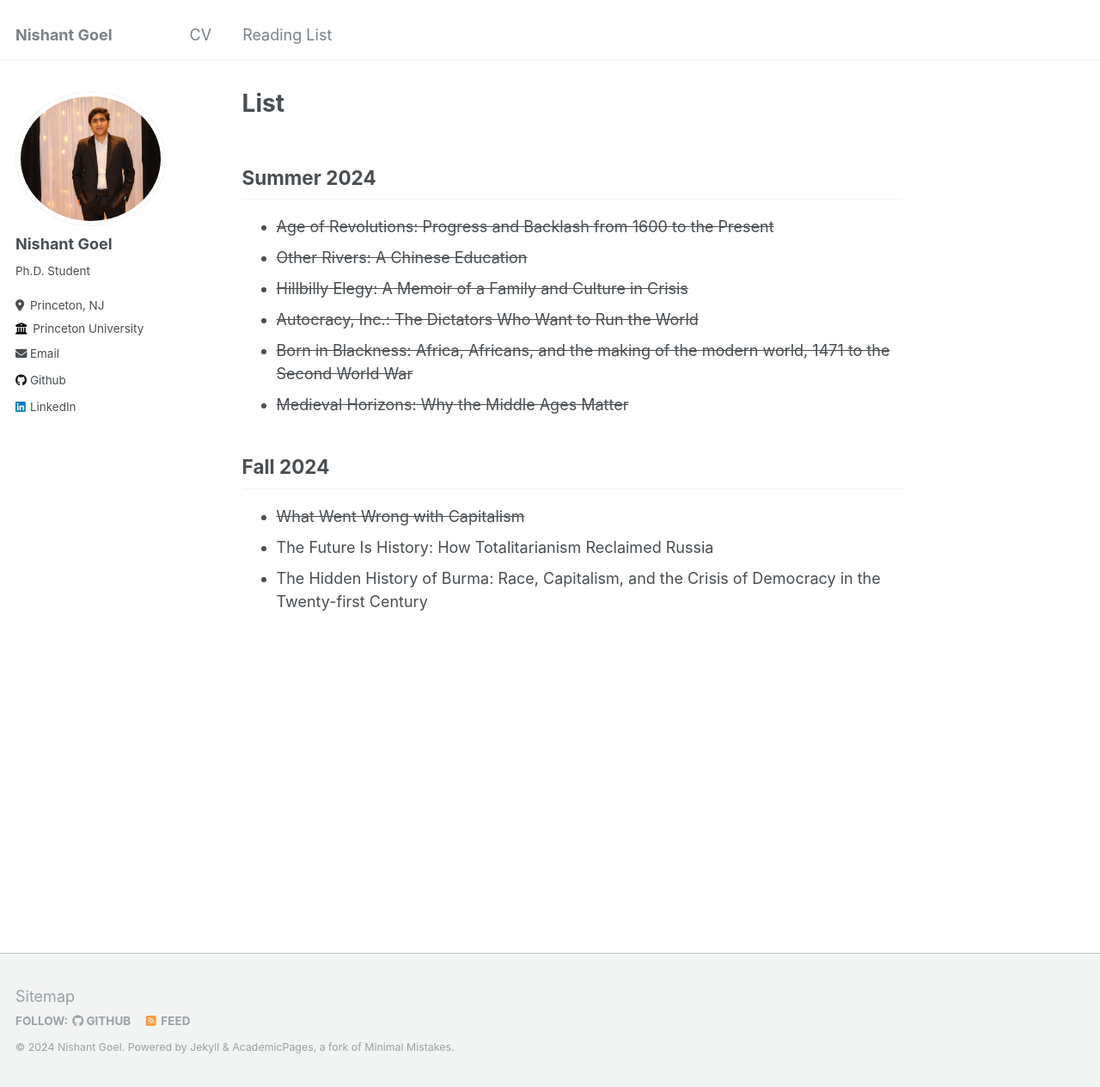
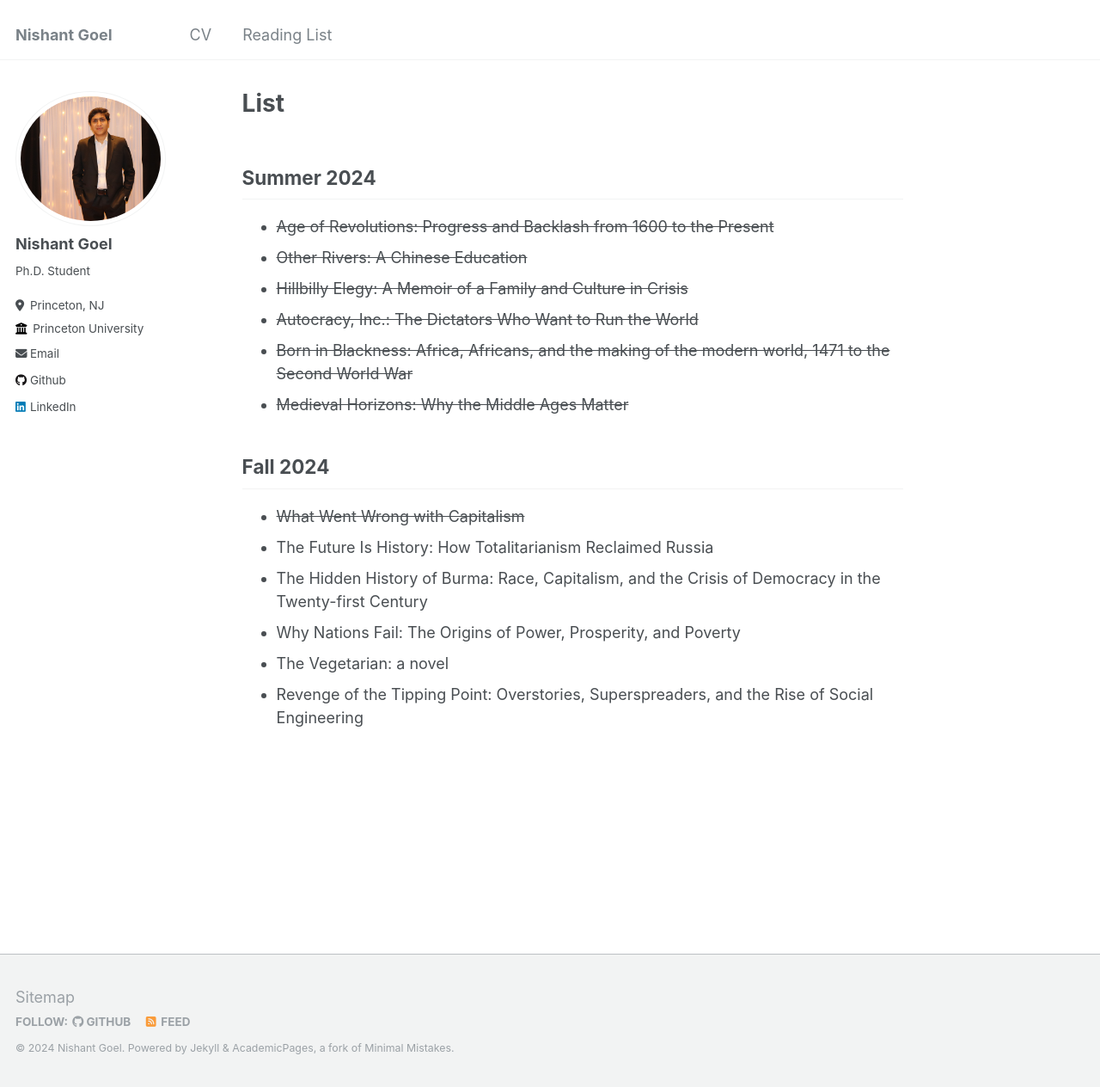
Before and after one commit to nish-goel/nish-goel.github.io, a Jekyll site: the page built from _pages/markdown.md, in a window 1280 px wide and 1264 px high. Shown: the whole window at 86% size. Built offline with Jekyll 4.4.1, drawn with Linux system fonts in a browser that asks for light colours.

Commit message:
Update markdown.md

```diff
--- a/_pages/markdown.md
+++ b/_pages/markdown.md
@@ -20,6 +20,9 @@ redirect_from:
 * ~~What Went Wrong with Capitalism~~
 * The Future Is History: How Totalitarianism Reclaimed Russia
 * The Hidden History of Burma: Race, Capitalism, and the Crisis of Democracy in the Twenty-first Century
+* Why Nations Fail: The Origins of Power, Prosperity, and Poverty
+* The Vegetarian: a novel
+* Revenge of the Tipping Point: Overstories, Superspreaders, and the Rise of Social Engineering
 
 <!--
 ## Locations of key files/directories
```
